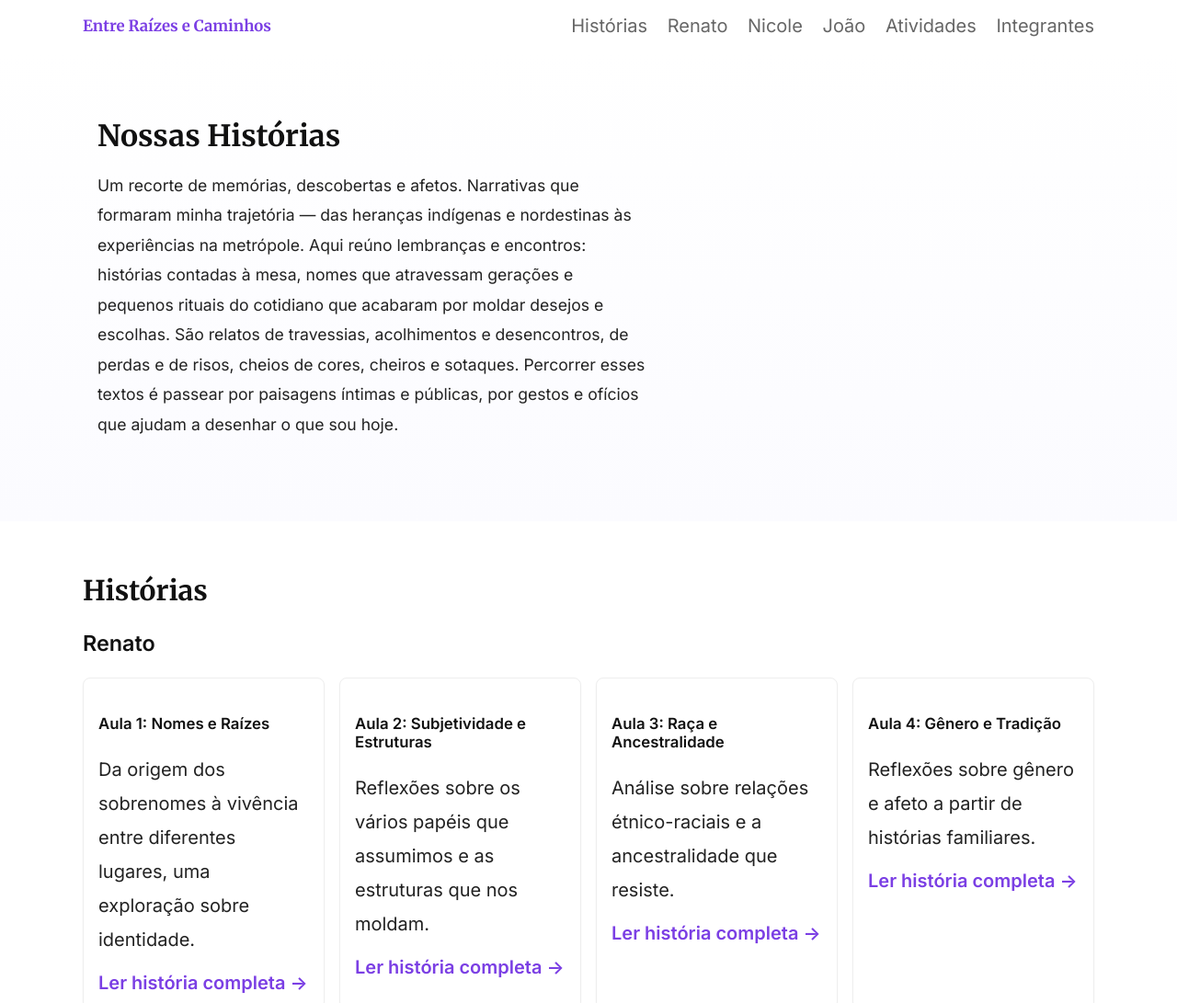
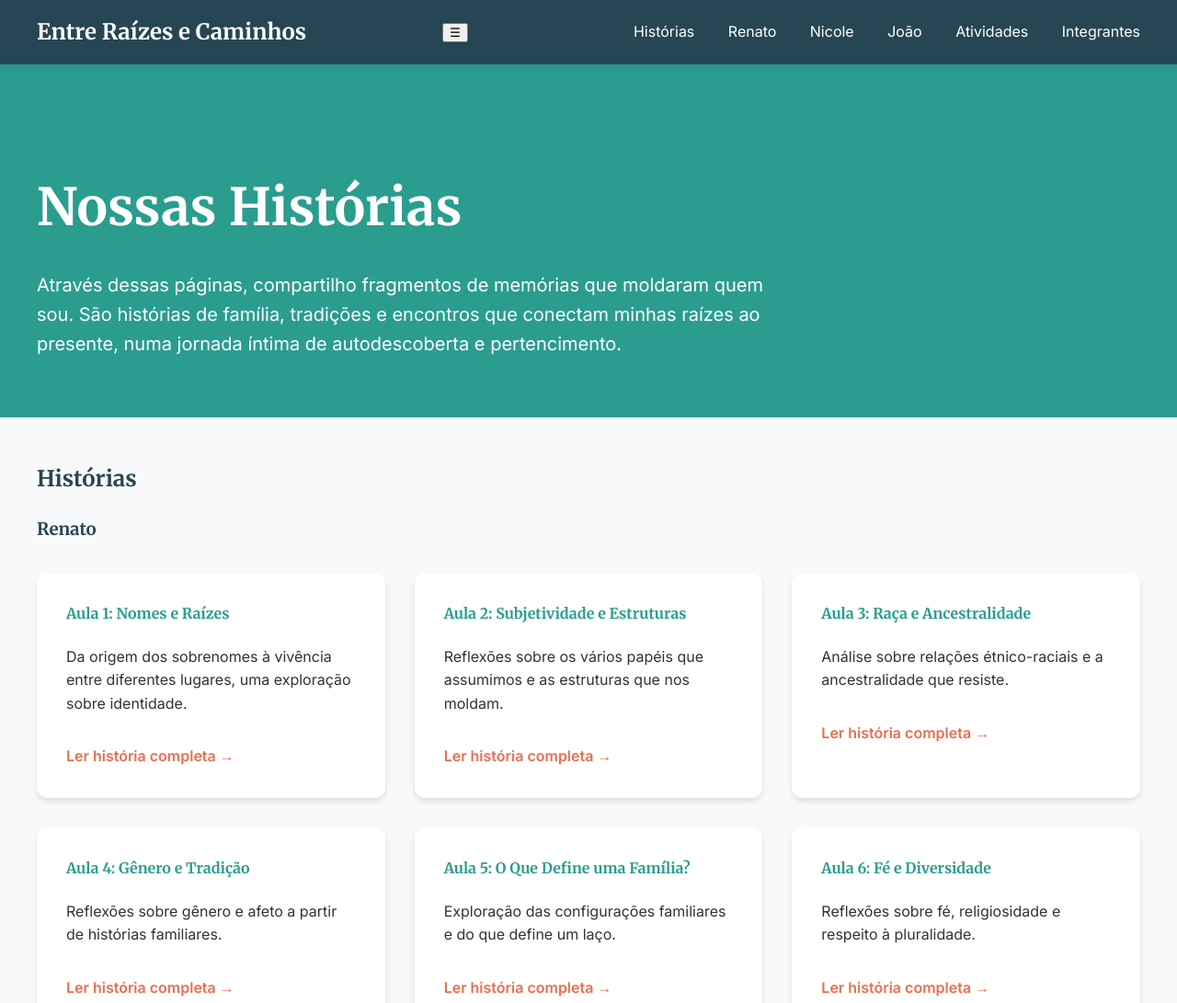
Before and after one commit to RenatoTGarcia1/renato, a plain HTML site: page index.html in a window 1280 px wide. Shown: the top 1091 px of the page at 92% size. Drawn offline with Linux system fonts and the light colour scheme.

Commit message:
Atualiza site — nova versão

```diff
--- a/assets/css/style.css
+++ b/assets/css/style.css
@@ -1,66 +1,160 @@
-:root{
-  --bg:#ffffff;
-  --muted:#666;
-  --accent:#7b3fe4;
-  --container-width:1100px;
-}
-*{box-sizing:border-box}
-html,body{height:100%}
-body{
-  margin:0;
-  font-family:Inter,system-ui,-apple-system,Segoe UI,Roboto,"Helvetica Neue",Arial;
-  color:#111;
-  background:var(--bg);
-  -webkit-font-smoothing:antialiased;
-}
-.container{max-width:var(--container-width);margin:0 auto;padding:1rem}
-.header-inner{display:flex;align-items:center;justify-content:space-between;padding:1rem 0}
-.brand{font-family:Merriweather, serif;font-weight:700;text-decoration:none;color:var(--accent);font-size:1.05rem}
-#nav-toggle{display:none;background:none;border:0;font-size:1.4rem}
-.site-nav a{margin-left:1rem;text-decoration:none;color:var(--muted);font-weight:500}
-
-.hero{padding:3.5rem 0;background:linear-gradient(180deg,#fff 0%,#fbfbff 100%)}
-.hero h1{font-family:Merriweather,serif;margin:0 0 .5rem;font-size:2rem;color:#111}
-.lead{color:var(--muted);max-width:54ch}
-
-.stories{padding:2rem 0}
-.stories h2{font-family:Merriweather,serif;margin-bottom:1rem}
-.grid{display:grid;grid-template-columns:repeat(auto-fit,minmax(240px,1fr));gap:1rem}
-.card{background:#fff;border:1px solid #eee;padding:1rem;border-radius:8px;box-shadow:0 1px 2px rgba(0,0,0,0.03)}
-.card h3{font-size:1.05rem;margin:.2rem 0 .6rem}
-.card p{color:var(--muted);margin:0 0 .8rem}
-.readmore{color:var(--accent);text-decoration:none;font-weight:600}
-
-.activities,.contact{padding:2rem 0}
-
-footer{padding:2rem 0;background:#fafafa;color:var(--muted)}
-
-/* Remove lesson SVG placeholders (hide the squares with "Aula N") across the whole site */
-/* targets any image that includes "aula-" in the filename, plus any img inside article/card */
-img[src*="aula-"]{display:none !important}
-article img, .card img {display:none !important}
-
-/* Improve readability: larger paragraph text and spacing site-wide */
-/* Improve readability: slightly larger paragraph text and spacing site-wide */
-article p, .card p, .lead, body p{font-size:20px;line-height:1.85;color:#222;margin-bottom:1rem}
-article h1{font-size:2.2rem;margin-bottom:.6rem}
-.card h3, .card h4{font-size:1.05rem}
-.lead{font-size:1.1rem}
-
-/* Slightly increase base font on body so it affects all text */
-body{font-size:20px}
-
-/* Mobile tweaks: keep a slightly smaller size for very small screens */
-@media (max-width:420px){
-  article p, .card p, body p{font-size:17px}
-  article h1{font-size:1.75rem}
+:root {
+  --primary-color: #2a9d8f;
+  --secondary-color: #264653;
+  --accent-color: #e76f51;
+  --background-color: #f8f9fa;
+  --text-color: #2d3436;
 }
 
-@media (max-width:720px){
-  #nav-toggle{display:block}
-  .site-nav{display:none;position:absolute;right:1rem;top:60px;background:#fff;border:1px solid #eee;padding:0.5rem;border-radius:6px}
-  .site-nav a{display:block;margin:0;padding:0.4rem 0}
+body {
+  margin: 0;
+  font-family: 'Inter', sans-serif;
+  line-height: 1.6;
+  color: var(--text-color);
+  background-color: var(--background-color);
 }
 
-/* small utilities */
-.sr-only{position:absolute;left:-9999px}
+.container {
+  max-width: 1200px;
+  margin: 0 auto;
+  padding: 0 20px;
+}
+
+.site-header {
+  background-color: var(--secondary-color);
+  padding: 1rem 0;
+  position: sticky;
+  top: 0;
+  z-index: 100;
+  box-shadow: 0 2px 8px rgba(0,0,0,0.1);
+}
+
+.header-inner {
+  display: flex;
+  justify-content: space-between;
+  align-items: center;
+}
+
+.brand {
+  color: white;
+  text-decoration: none;
+  font-family: 'Merriweather', serif;
+  font-size: 1.5rem;
+  font-weight: 700;
+}
+
+.site-nav a {
+  color: white;
+  text-decoration: none;
+  margin-left: 2rem;
+  transition: color 0.3s ease;
+}
+
+.site-nav a:hover {
+  color: var(--accent-color);
+}
+
+.hero {
+  background-color: var(--primary-color);
+  color: white;
+  padding: 4rem 0;
+  margin-bottom: 3rem;
+}
+
+.hero h1 {
+  font-size: 3.5rem;
+  margin-bottom: 1.5rem;
+  font-family: 'Merriweather', serif;
+}
+
+.lead {
+  font-size: 1.25rem;
+  max-width: 800px;
+  margin-bottom: 0;
+}
+
+.grid {
+  display: grid;
+  grid-template-columns: repeat(auto-fit, minmax(300px, 1fr));
+  gap: 2rem;
+  margin: 2rem 0;
+}
+
+.card {
+  background: white;
+  padding: 2rem;
+  border-radius: 12px;
+  box-shadow: 0 4px 6px rgba(0,0,0,0.1);
+  transition: transform 0.3s ease;
+}
+
+.card:hover {
+  transform: translateY(-5px);
+}
+
+.card h4 {
+  color: var(--primary-color);
+  margin-top: 0;
+  font-family: 'Merriweather', serif;
+}
+
+.readmore {
+  color: var(--accent-color);
+  text-decoration: none;
+  font-weight: 600;
+  display: inline-block;
+  margin-top: 1rem;
+}
+
+.readmore:hover {
+  text-decoration: underline;
+}
+
+h2, h3 {
+  color: var(--secondary-color);
+  font-family: 'Merriweather', serif;
+}
+
+.members {
+  list-style: none;
+  padding: 0;
+}
+
+.members li {
+  padding: 1rem 0;
+  border-bottom: 1px solid #eee;
+}
+
+@media (max-width: 768px) {
+  .site-nav {
+    display: none;
+    width: 100%;
+    position: absolute;
+    top: 100%;
+    left: 0;
+    background: var(--secondary-color);
+    padding: 1rem;
+  }
+
+  .site-nav.active {
+    display: flex;
+    flex-direction: column;
+  }
+
+  .site-nav a {
+    margin: 0.5rem 0;
+  }
+
+  #nav-toggle {
+    display: block;
+    background: none;
+    border: none;
+    color: white;
+    font-size: 1.5rem;
+    cursor: pointer;
+  }
+
+  .hero h1 {
+    font-size: 2.5rem;
+  }
+}
--- a/index.html
+++ b/index.html
@@ -27,7 +27,7 @@
     <section class="hero">
       <div class="container">
         <h1>Nossas Histórias</h1>
-  <p class="lead">Um recorte de memórias, descobertas e afetos. Narrativas que formaram minha trajetória — das heranças indígenas e nordestinas às experiências na metrópole. Aqui reúno lembranças e encontros: histórias contadas à mesa, nomes que atravessam gerações e pequenos rituais do cotidiano que acabaram por moldar desejos e escolhas. São relatos de travessias, acolhimentos e desencontros, de perdas e de risos, cheios de cores, cheiros e sotaques. Percorrer esses textos é passear por paisagens íntimas e públicas, por gestos e ofícios que ajudam a desenhar o que sou hoje.</p>
+        <p class="lead">Através dessas páginas, compartilho fragmentos de memórias que moldaram quem sou. São histórias de família, tradições e encontros que conectam minhas raízes ao presente, numa jornada íntima de autodescoberta e pertencimento.</p>
       </div>
     </section>
 
@@ -70,6 +70,17 @@
         </div>
       </section>
 
+      <section id="avaliacao" class="story-group">
+        <h3>Avaliação Parcial - Aprendizados</h3>
+        <div class="grid">
+          <article class="card">
+            <h4>Reflexões e Aprendizados do Percurso</h4>
+            <p>Uma análise das perspectivas dos colegas e reflexões pessoais sobre o processo de aprendizagem.</p>
+            <a class="readmore" href="renato/avaliacao.html">Ler reflexão completa →</a>
+          </article>
+        </div>
+      </section>
+
     </section>
 
     <section id="integrantes" class="container contact">
--- /dev/null
+++ b/renato/avaliacao-1.html
@@ -0,0 +1,25 @@
+<!DOCTYPE html>
+<html lang="pt-BR">
+<head>
+  <meta charset="utf-8" />
+  <meta name="viewport" content="width=device-width,initial-scale=1" />
+  <title>Avaliação Parte 1 - Entre Raízes e Caminhos</title>
+  <link rel="stylesheet" href="../assets/css/style.css">
+  <link href="https://fonts.googleapis.com/css2?family=Merriweather:wght@300;700&family=Inter:wght@300;400;600&display=swap" rel="stylesheet">
+</head>
+<body>
+  <main class="container story-content">
+    <article>
+      <h1>Parte 1: Reflexões sobre os Colegas</h1>
+
+      <p>Com base nos textos das reflexões da João, percebi o quanto ela abordou uma construção pessoal sobre seu papel na sociedade. No texto da primeira aula, ela demonstrou um trabalho de pensamento crítico riquíssimo, reconhecendo que muitas injustiças não são geradas ou criadas por nós mesmos, o que possibilitou pensar no papel que desempenhamos socialmente, analisando como parte do processo de uma existência dentro de uma reflexão prática.</p>
+
+      <p>Depois, na sua segunda reflexão, ela buscou uma visão subjetiva do tema, com reformulações de autopercepção.</p>
+
+      <p>Com base nos textos das reflexões da Nicole, percebi que a análise dela foi mais pessoal, buscando entender suas origens por meio de sua ancestralidade, falando sobre o quanto reconhece a importância da mulher em sua família.</p>
+
+      <p>Ela também relatou sobre suas origens ao mencionar sua aproximação com a parte indígena da família. Uma mulher que atravessou estados e dificuldades para cuidar.</p>
+    </article>
+  </main>
+</body>
+</html>
```
Also changed, not shown: renato/avaliacao-2.html (added, +27 -0 lines), renato/avaliacao.html (added, +18 -0 lines), 2 other files.
